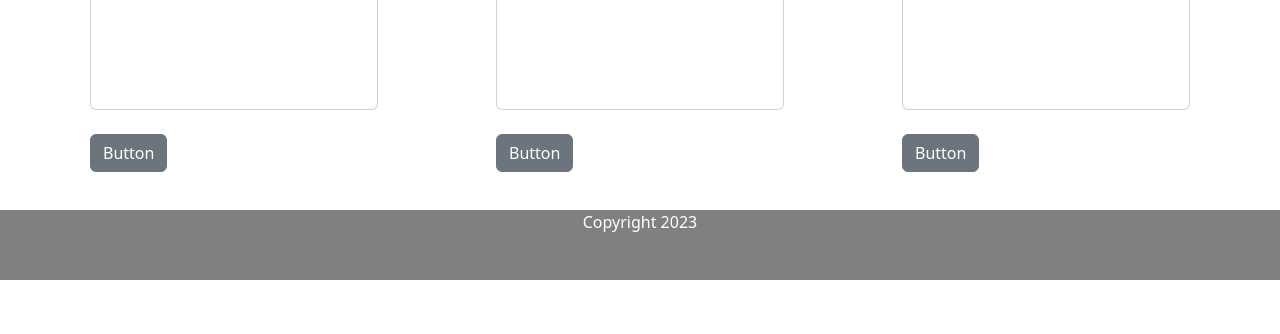
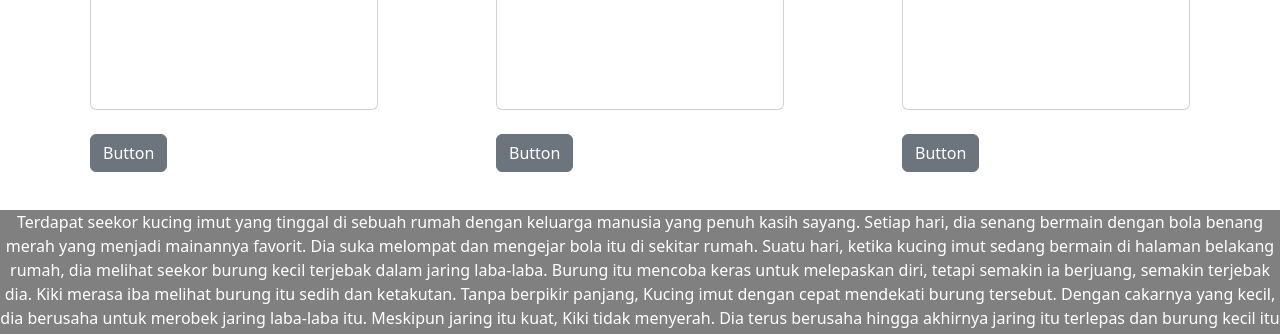
Before and after one commit to Jangdoni/web1, a plain HTML site: page index.html in a window 1280 px wide. Shown: the part 618-952 px from the top of the page. Before the commit the page ends 898 px from the top, so only its background shows below. Drawn offline with nearby package versions, Linux system fonts and the light colour scheme.

Commit message:
Update index.html
Hhh

```diff
--- a/index.html
+++ b/index.html
@@ -118,7 +118,17 @@
 
     <!-- footer start -->
     <footer>
-      <p class="text-center">Copyright 2023</p>
+      <p class="text-center"> Terdapat seekor kucing imut yang tinggal di sebuah rumah dengan keluarga manusia yang penuh kasih sayang. Setiap hari, dia senang bermain dengan bola benang merah yang menjadi mainannya favorit. Dia suka melompat dan mengejar bola itu di sekitar rumah.
+
+Suatu hari, ketika kucing imut sedang bermain di halaman belakang rumah, dia melihat seekor burung kecil terjebak dalam jaring laba-laba. Burung itu mencoba keras untuk melepaskan diri, tetapi semakin ia berjuang, semakin terjebak dia. Kiki merasa iba melihat burung itu sedih dan ketakutan.
+
+Tanpa berpikir panjang, Kucing imut dengan cepat mendekati burung tersebut. Dengan cakarnya yang kecil, dia berusaha untuk merobek jaring laba-laba itu. Meskipun jaring itu kuat, Kiki tidak menyerah. Dia terus berusaha hingga akhirnya jaring itu terlepas dan burung kecil itu bebas.
+
+Burung itu melompat dengan senang hati dan terbang ke langit biru. Dia berhenti sejenak dan menatap Kucing imut dengan penuh terima kasih, lalu mengeluarkan suara cicitannya yang riang. Kucing imut merasa senang karena telah membantu burung tersebut.
+
+Sejak saat itu, Kucing imut dan burung kecil itu menjadi teman yang baik. Setiap hari, mereka bermain bersama di halaman rumah. Kucing belajar betapa pentingnya membantu makhluk lain dan bagaimana perbuatan kecil dapat membuat perbedaan besar.
+
+Kisah tentang Kiki dan burung kecil itu menjadi favorit anak-anak di lingkungan mereka. Anak-anak belajar bahwa meskipun mereka kecil, mereka juga bisa membuat dunia menjadi tempat yang lebih baik dengan melakukan perbuatan baik.  </p>
     </footer>
     <!-- footer end -->
     <!-- Bootstrapp -->
```
